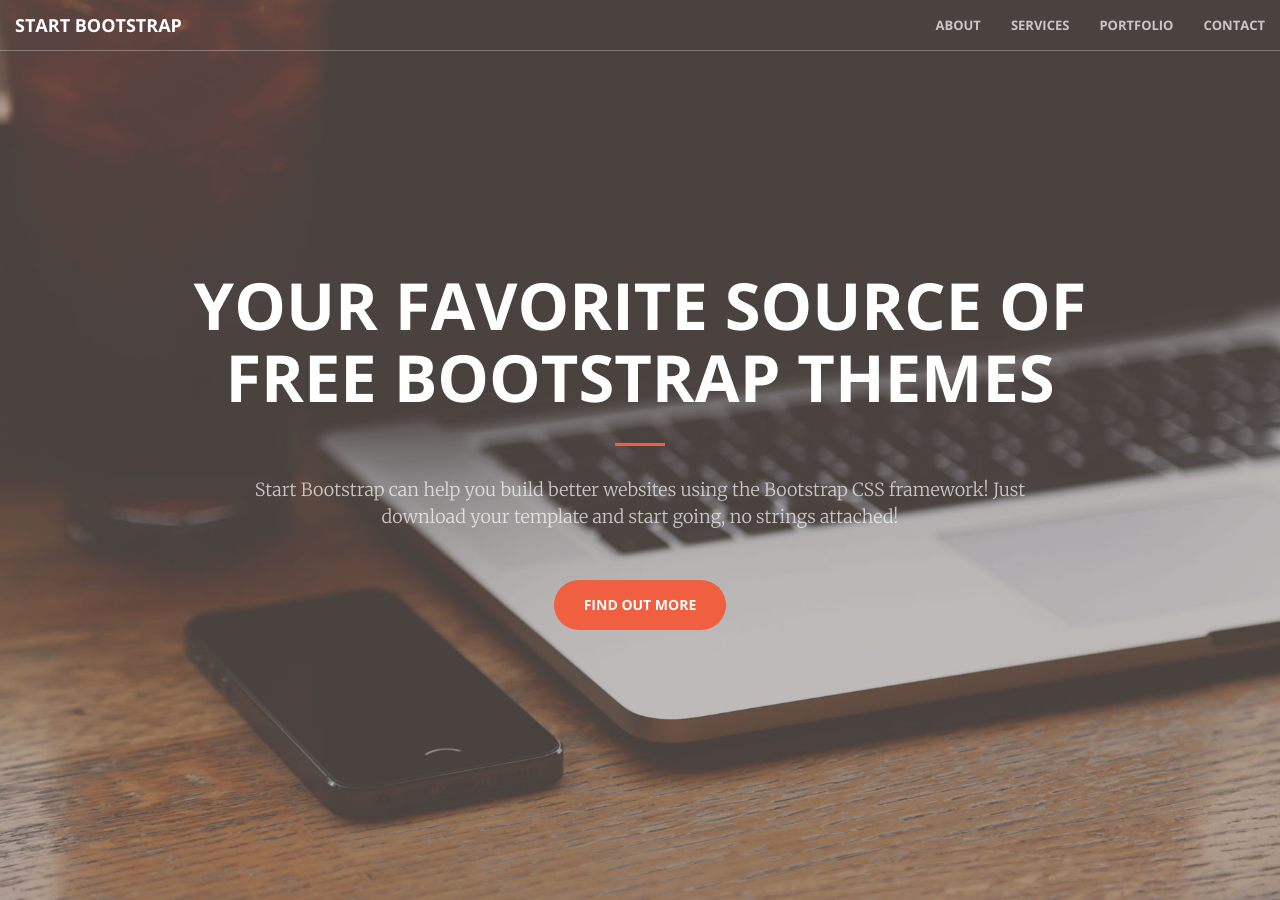
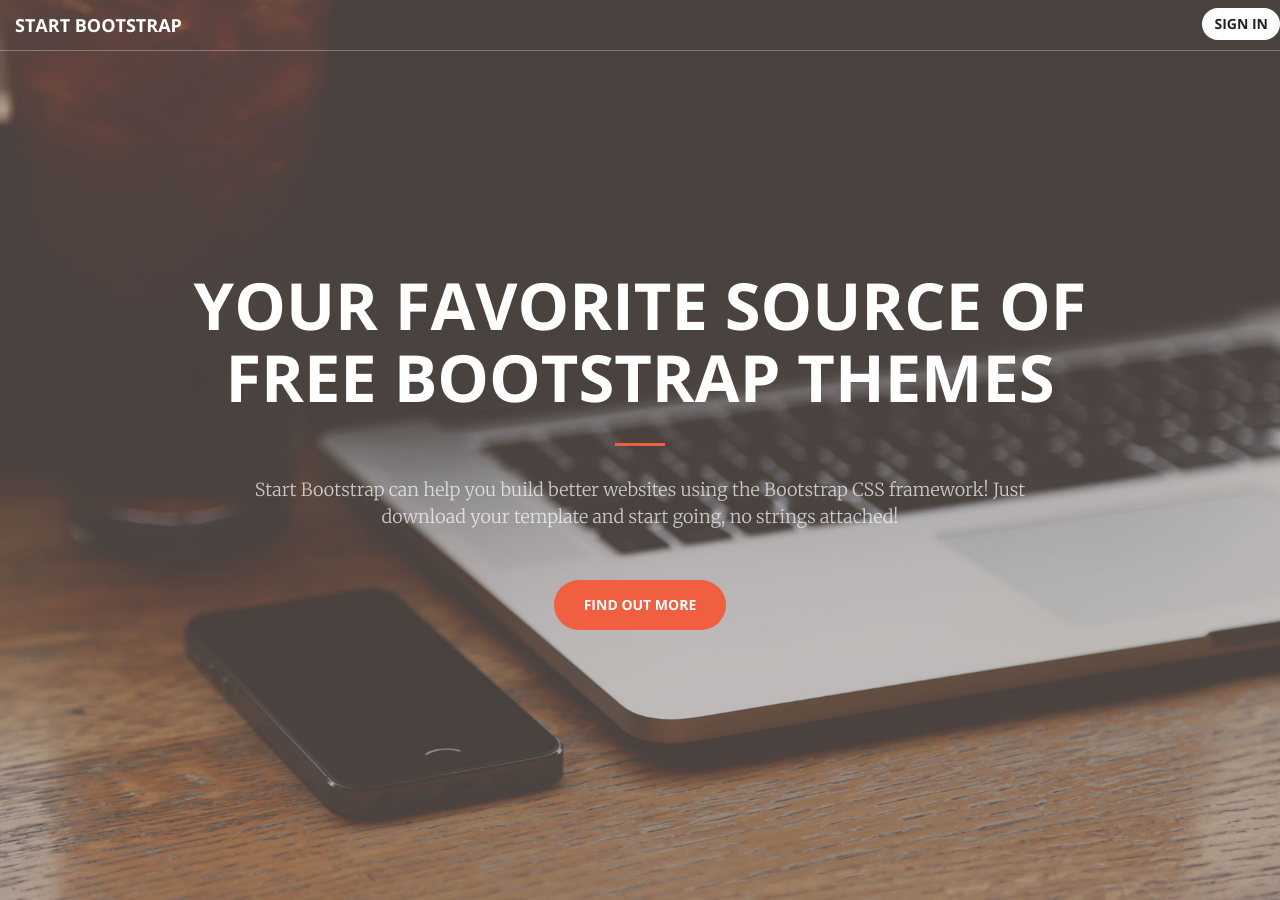
Before and after one commit to bilbo-swaggins/rallymind-external-demo, a Jekyll site: the page built from index.html, in a window 1280 px wide and 900 px high. Built offline with Jekyll 4.4.1, drawn with Linux system fonts in a browser that asks for light colours.

Commit message:
Header Button
Remove Links, Added Header CTA Button

```diff
--- a/_includes/nav.html
+++ b/_includes/nav.html
@@ -12,21 +12,8 @@
         </div>
 
         <!-- Collect the nav links, forms, and other content for toggling -->
-        <div class="collapse navbar-collapse" id="bs-example-navbar-collapse-1">
-            <ul class="nav navbar-nav navbar-right">
-                <li>
-                    <a class="page-scroll" href="#about">About</a>
-                </li>
-                <li>
-                    <a class="page-scroll" href="#services">Services</a>
-                </li>
-                <li>
-                    <a class="page-scroll" href="#portfolio">Portfolio</a>
-                </li>
-                <li>
-                    <a class="page-scroll" href="#contact">Contact</a>
-                </li>
-            </ul>
+        <div class="nav navbar-nav navbar-right" id="nav-cta">
+            <button type="button" class="btn btn-default navbar-btn">Sign in</button>
         </div>
         <!-- /.navbar-collapse -->
     </div>
```
